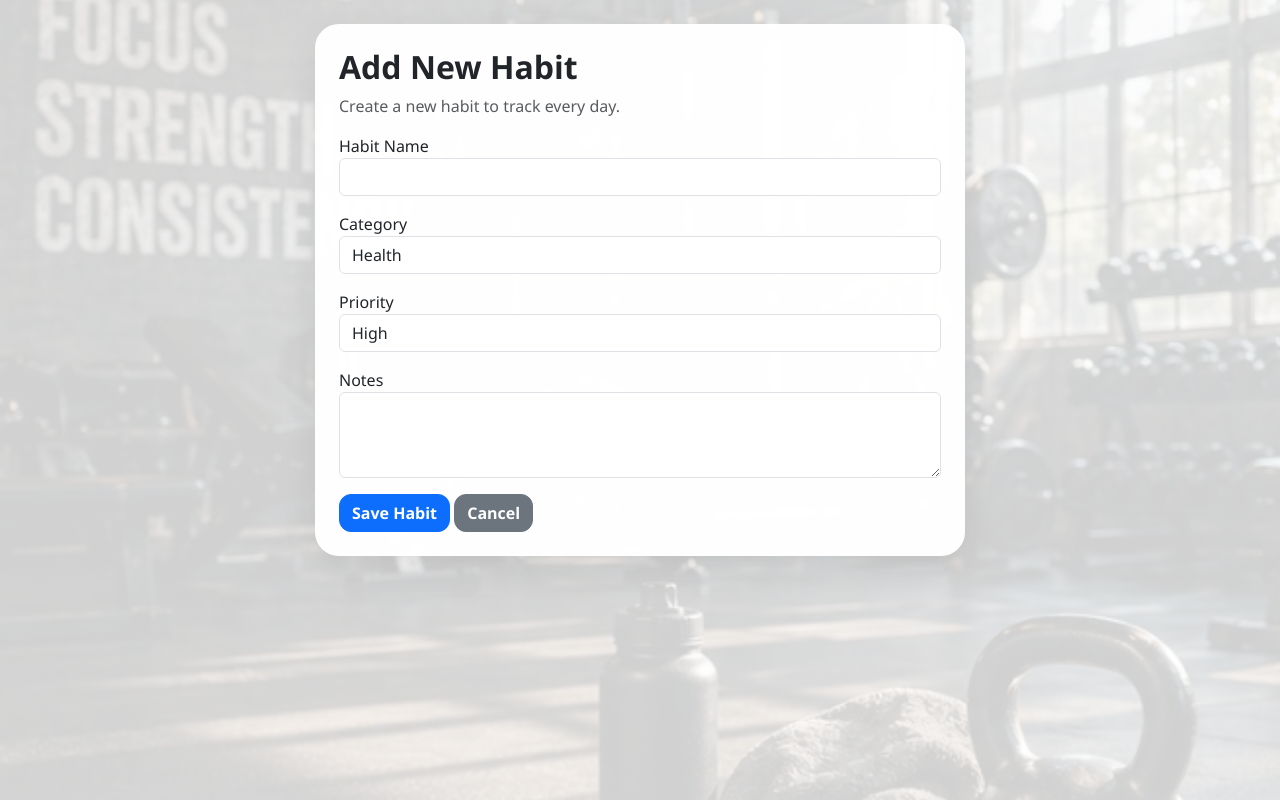
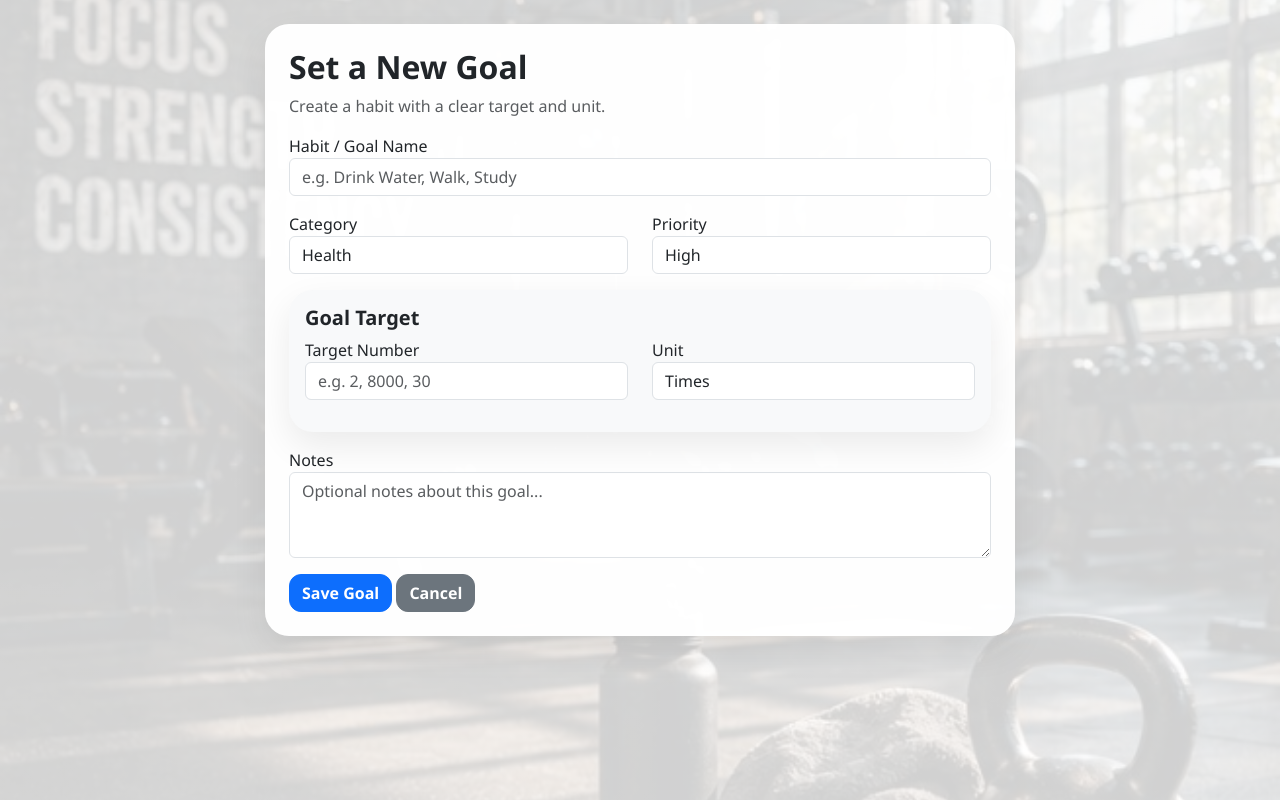
Before and after one commit to wenghengan-source/Agile-Web-Development-Project, a Flask app: page /new_habit in a window 1280 px wide. Run offline with Flask 3, Linux system fonts and the light colour scheme; the visitor is signed in with stand-in values (Sample User, id 1).

Commit message:
Update new habit form to set a goal with target

```diff
--- a/Habit-tracker/templates/new_habit.html
+++ b/Habit-tracker/templates/new_habit.html
@@ -3,7 +3,7 @@
 <head>
     <meta charset="UTF-8">
     <meta name="viewport" content="width=device-width, initial-scale=1.0">
-    <title>Add Habit - Habit Tracker</title>
+    <title>Set a Goal - Habit Tracker</title>
 
     <link href="https://cdn.jsdelivr.net/npm/bootstrap@5.3.3/dist/css/bootstrap.min.css" rel="stylesheet">
     <link rel="stylesheet" href="{{ url_for('static', filename='style.css') }}">
@@ -12,20 +12,22 @@
 <body class="dashboard-body">
 
 <div class="container mt-4">
-    <div class="card p-4 mx-auto" style="max-width: 650px;">
-        <h2>Add New Habit</h2>
-        <p class="text-muted">Create a new habit to track every day.</p>
+    <div class="card p-4 mx-auto" style="max-width: 750px;">
+        <h2>Set a New Goal</h2>
+        <p class="text-muted">Create a habit with a clear target and unit.</p>
 
         <form method="POST">
             <div class="mb-3">
-                <label>Habit Name</label>
-                <input type="text" name="habit_name" class="form-control" required>
+                <label>Habit / Goal Name</label>
+                <input type="text" name="habit_name" class="form-control" placeholder="e.g. Drink Water, Walk, Study" required>
             </div>
 
-            <div class="mb-3">
+            <div class="row">
+                <div class="col-md-6 mb-3">
                     <label>Category</label>
                     <select name="category" class="form-control">
                         <option value="Health">Health</option>
+                        <option value="Fitness">Fitness</option>
                         <option value="Study">Study</option>
                         <option value="Work">Work</option>
                         <option value="Personal">Personal</option>
@@ -33,7 +35,7 @@
                     </select>
                 </div>
 
-            <div class="mb-3">
+                <div class="col-md-6 mb-3">
                     <label>Priority</label>
                     <select name="priority" class="form-control">
                         <option value="High">High</option>
@@ -41,13 +43,39 @@
                         <option value="Low">Low</option>
                     </select>
                 </div>
+            </div>
+
+            <div class="card p-3 mb-3 bg-light">
+                <h5>Goal Target</h5>
+
+                <div class="row">
+                    <div class="col-md-6 mb-3">
+                        <label>Target Number</label>
+                        <input type="number" step="0.1" name="target_value" class="form-control" placeholder="e.g. 2, 8000, 30" required>
+                    </div>
+
+                    <div class="col-md-6 mb-3">
+                        <label>Unit</label>
+                        <select name="target_unit" class="form-control">
+                            <option value="times">Times</option>
+                            <option value="minutes">Minutes</option>
+                            <option value="hours">Hours</option>
+                            <option value="steps">Steps</option>
+                            <option value="km">Kilometres</option>
+                            <option value="litres">Litres</option>
+                            <option value="pages">Pages</option>
+                            <option value="tasks">Tasks</option>
+                        </select>
+                    </div>
+                </div>
+            </div>
 
             <div class="mb-3">
                 <label>Notes</label>
-                <textarea name="notes" class="form-control" rows="3"></textarea>
+                <textarea name="notes" class="form-control" rows="3" placeholder="Optional notes about this goal..."></textarea>
             </div>
 
-            <button class="btn btn-primary">Save Habit</button>
+            <button class="btn btn-primary">Save Goal</button>
             <a href="/dashboard" class="btn btn-secondary">Cancel</a>
         </form>
     </div>
```
Lines whose indentation alone changed are shown as unchanged.
